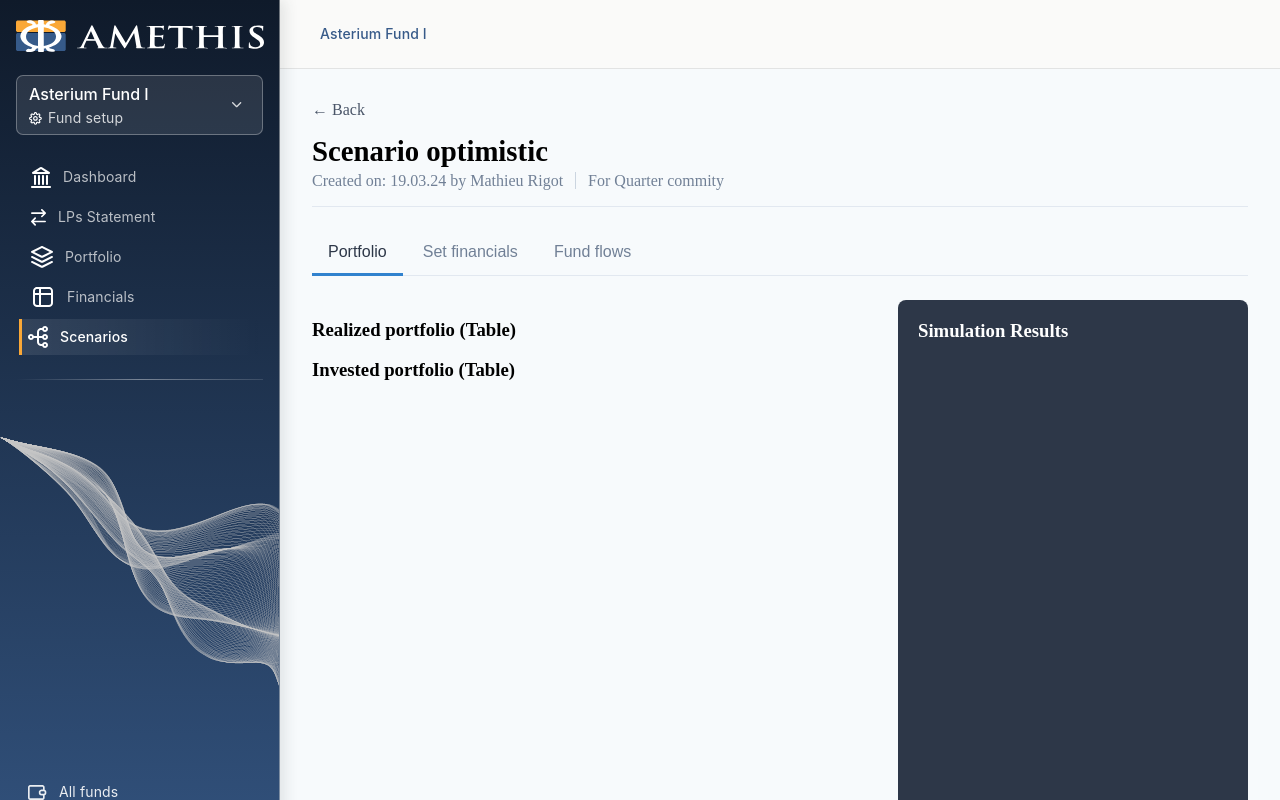
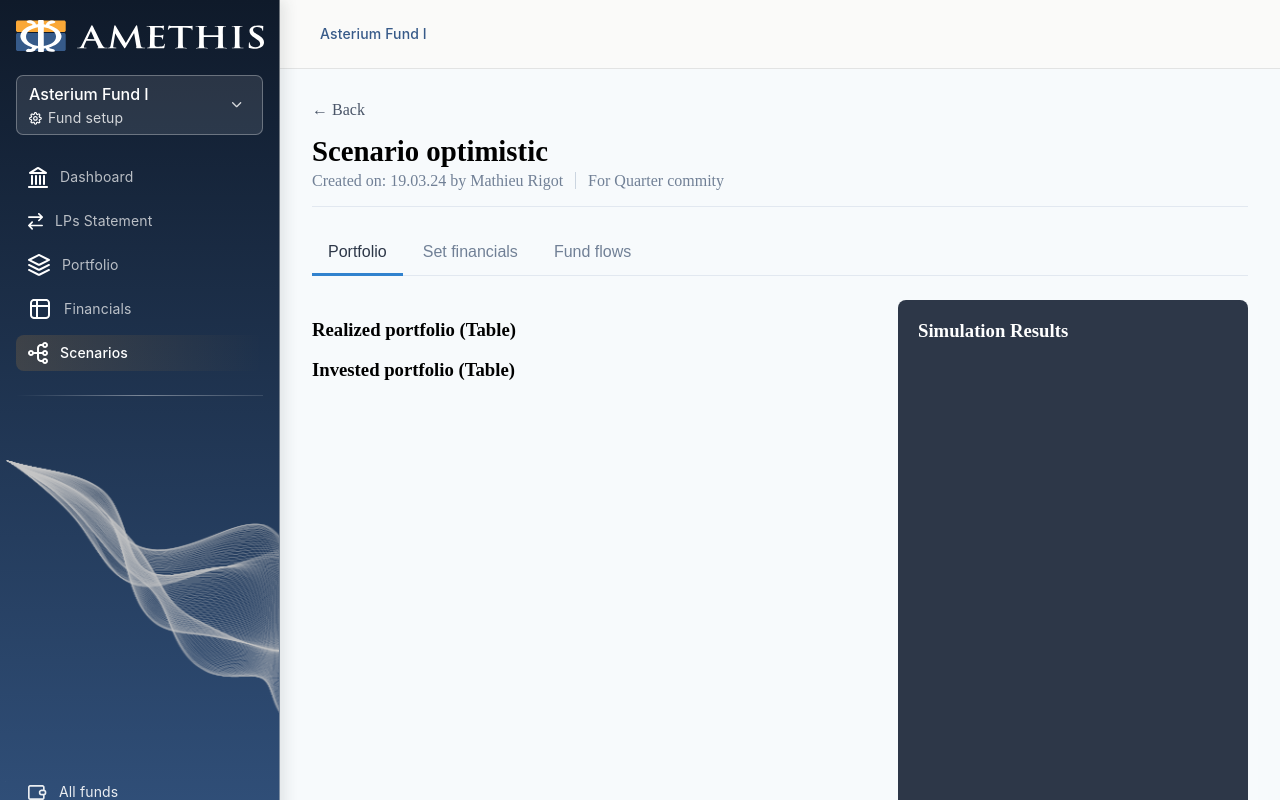
Before and after one commit to Zeyadomarbbi/AmithesDemo, a React app in the folder frontend/: page /funds/1/scenarios/1 in a window 1280 px wide. Built offline with nearby package versions, Linux system fonts and the light colour scheme; the HTML template or start-up script is replaced by a standard one.

Commit message:
completed sidepanel successfully

```diff
--- a/frontend/src/pages/App/components/SidePanel/SidePanel.css
+++ b/frontend/src/pages/App/components/SidePanel/SidePanel.css
@@ -191,22 +191,21 @@ html, body {
   display: flex;
   flex-direction: column;
 
-  /* Firefox Scrollbar */
-  scrollbar-width: thin;
-  scrollbar-color: #E4E7EC transparent;
 }
 
 /* Webkit Scrollbar (Target the PARENT now) */
 .fund-selector-dropdown::-webkit-scrollbar {
-  width: 8px;
+  width: 16px; /* total space allocated */
 }
+
 .fund-selector-dropdown::-webkit-scrollbar-track {
   background: transparent;
 }
+
 .fund-selector-dropdown::-webkit-scrollbar-thumb {
   background: #E4E7EC;
   border-radius: 9999px;
-  border: 2px solid #FFFFFF; /* Padding effect */
+  border: 4px solid #FFFFFF; /* makes inner visible part 8px (16 - 2*4) */
 }
 
 /* 1. Search Bar */
@@ -351,27 +350,31 @@ html, body {
 .side-panel-nav {
   display: flex;
   flex-direction: column;
-  gap: 4px;
+  gap: 8px;
 }
 
 .nav-item {
   display: flex;
   align-items: center;
   gap: 12px;
+
+  /* Dimensions */
   padding: 8px 12px;
   height: 36px;
+
+  /* Default Radius (Applies to Inactive, Hover, AND Active) */
   border-radius: 8px;
 
+  /* Typography */
   font-family: 'Inter', sans-serif;
   font-size: 14px;
   line-height: 20px;
   font-weight: 400;
   letter-spacing: 0.01em;
+  color: rgba(255, 255, 255, 0.7);
 
-  color: rgba(255, 255, 255, 0.7);
   text-decoration: none;
-  transition: all 0.2s ease-in-out;
-  border-left: 3px solid transparent;
+  border: none;
 }
 
 .nav-item:hover {
@@ -380,15 +383,14 @@ html, body {
 }
 
 .nav-item.active {
-  background: linear-gradient(90deg, rgba(255, 255, 255, 0.1) 0%, rgba(255, 255, 255, 0) 100%);
-  box-shadow: inset 3px 0 0 0 #FAA837;
-  padding-left: 9px;
+  /* 1. Yellow Gradient Background */
+  background: linear-gradient(90deg, rgba(250, 168, 55, 0.15) 0%, rgba(250, 168, 55, 0) 100%);
+  padding: 8px 12px;
+  border-radius: 8px;
   color: #FFFFFF;
   font-weight: 500;
-  border-top-left-radius: 2px;
-  border-bottom-left-radius: 2px;
+  box-shadow: inset 0 0 0 0 #FAA837;
 }
-
 /* .........................................
    COMPONENT: Separator Line
    ......................................... */
@@ -398,7 +400,7 @@ html, body {
   width: 100%;
   flex-shrink: 0;
 /* Top: 0, Right: 0, Bottom: 24px, Left: 0 */
-  margin: 0 0 48px 0;
+  margin: 0 0 64px 0;
 }
 
 /* =========================================
@@ -446,27 +448,48 @@ html, body {
   display: flex;
   align-items: center;
   gap: 12px;
+
+  /* Dimensions */
   padding: 8px 12px;
   height: 36px;
+
+  /* Default Radius */
   border-radius: 8px;
 
+  /* --- TYPOGRAPHY (Figma) --- */
   font-family: 'Inter', sans-serif;
-  font-size: 14px;
-  line-height: 20px;
-  font-weight: 400;
-  letter-spacing: 0.01em;
+  font-style: normal;       /* Added */
+  font-weight: 400;         /* Regular */
+  font-size: 14px;          /* Text-SM */
+  line-height: 20px;        /* Line Height */
+  letter-spacing: 0.01em;   /* 1% */
   color: #FFFFFF;
 
   text-decoration: none;
   opacity: 0.9;
   transition: all 0.2s;
+
+  border: none;
 }
 
 .footer-item:hover {
-  opacity: 1;
-  background-color: rgba(255, 255, 255, 0.1);
+  background-color: rgba(255, 255, 255, 0.05);
+  color: #FFFFFF;
 }
 
+/* --- 2. Active State (Same as Nav) --- */
+.footer-item.active {
+  /* Yellow Gradient Background */
+  background: linear-gradient(90deg, rgba(250, 168, 55, 0.15) 0%, rgba(250, 168, 55, 0) 100%);
+
+  padding: 8px 12px;
+  border-radius: 8px;
+  color: #FFFFFF;
+  font-weight: 500;
+
+  /* FIX: Changed '0' to '3px' so the orange line is visible */
+  box-shadow: inset 0 0 0 0 #FAA837;
+}
 /* .........................................
    COMPONENT: User Profile
    ......................................... */
--- a/frontend/src/pages/App/components/SidePanel/SidePanel.jsx
+++ b/frontend/src/pages/App/components/SidePanel/SidePanel.jsx
@@ -137,15 +137,17 @@ function SidePanel() {
       {/* This sits at the bottom, on top of the waves */}
       <div className="frame-3">
         <div className="footer-links">
-          <Link to="/allfunds" className="footer-item">
+          <NavLink to="/allfunds" className="footer-item">
               <AllFundsIcons /> <span>All funds</span>
-          </Link>
-          <Link to="/admins" className="footer-item">
+          </NavLink>
+
+          <NavLink to="/admins" className="footer-item">
               <AdminsIcon /> <span>Admins</span>
-          </Link>
-          <Link to="/help" className="footer-item">
+          </NavLink>
+
+          <NavLink to="/help" className="footer-item">
               <HelpIcon /> <span>Help</span>
-          </Link>
+          </NavLink>
         </div>
 
         <div className="user-profile">
```
